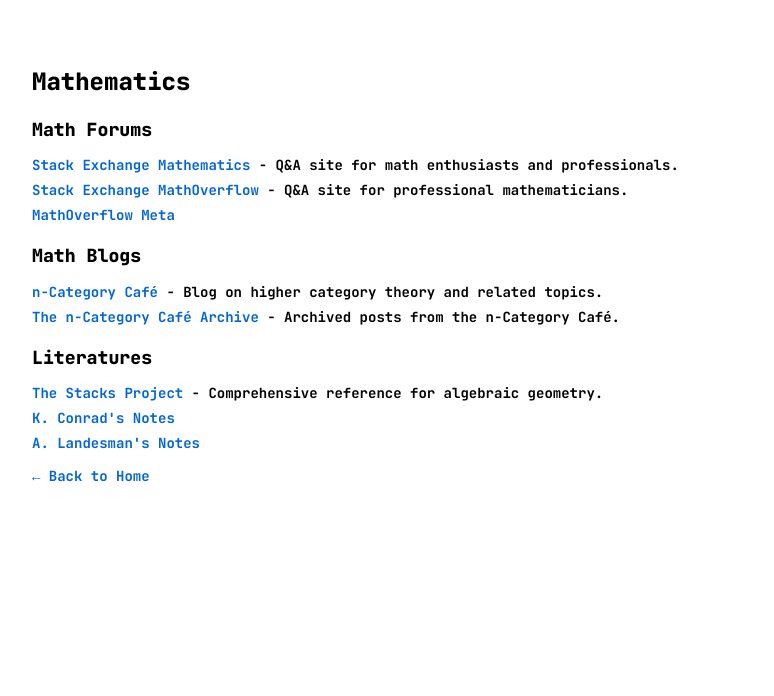
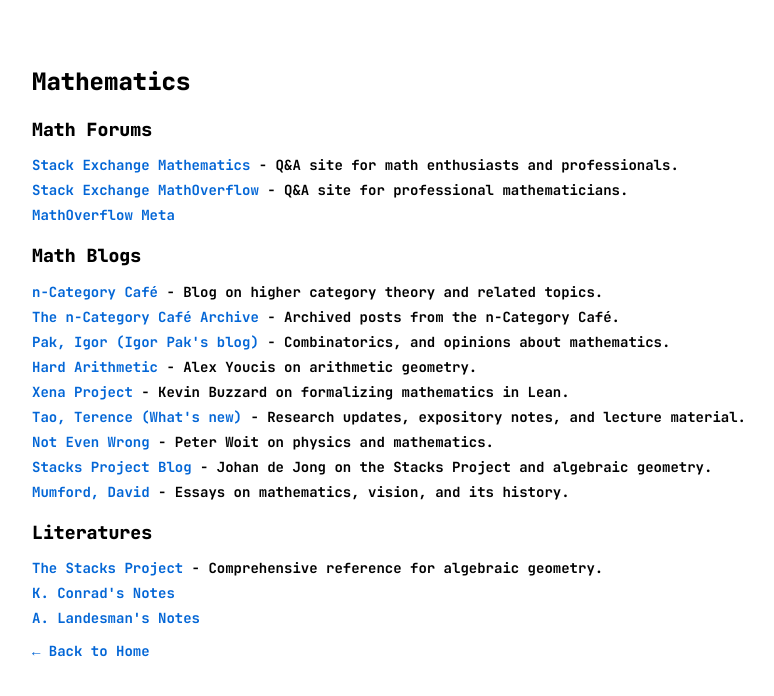
Before and after one commit to 0stellensatz/links, a Jekyll site: the page built from page_math.md, in a window 1280 px wide. Shown: the top 696 px of the page, without its empty margins (240-1014 px from the left). Built offline with Jekyll 4.4.1, drawn with Linux system fonts in a browser that asks for light colours.

Commit message:
Add seven math blogs
Co-Authored-By: Claude Opus 5 (1M context) <noreply@anthropic.com>

```diff
--- a/_data/links_math.yml
+++ b/_data/links_math.yml
@@ -17,6 +17,27 @@
   - title: "The n-Category Café Archive"
     url: "https://web.archive.org/web/20210124082837/http://golem.ph.utexas.edu/category/"
     description: "Archived posts from the n-Category Café."
+  - title: "Pak, Igor (Igor Pak's blog)"
+    url: "https://igorpak.wordpress.com/"
+    description: "Combinatorics, and opinions about mathematics."
+  - title: "Hard Arithmetic"
+    url: "https://ayoucis.wordpress.com"
+    description: "Alex Youcis on arithmetic geometry."
+  - title: "Xena Project"
+    url: "https://xenaproject.wordpress.com"
+    description: "Kevin Buzzard on formalizing mathematics in Lean."
+  - title: "Tao, Terence (What's new)"
+    url: "https://terrytao.wordpress.com/"
+    description: "Research updates, expository notes, and lecture material."
+  - title: "Not Even Wrong"
+    url: "https://www.math.columbia.edu/~woit/wordpress/"
+    description: "Peter Woit on physics and mathematics."
+  - title: "Stacks Project Blog"
+    url: "https://www.math.columbia.edu/~dejong/wordpress/"
+    description: "Johan de Jong on the Stacks Project and algebraic geometry."
+  - title: "Mumford, David"
+    url: "https://www.dam.brown.edu/people/mumford/blog.html"
+    description: "Essays on mathematics, vision, and its history."
 
 - heading: "Literatures"
   links:
```
